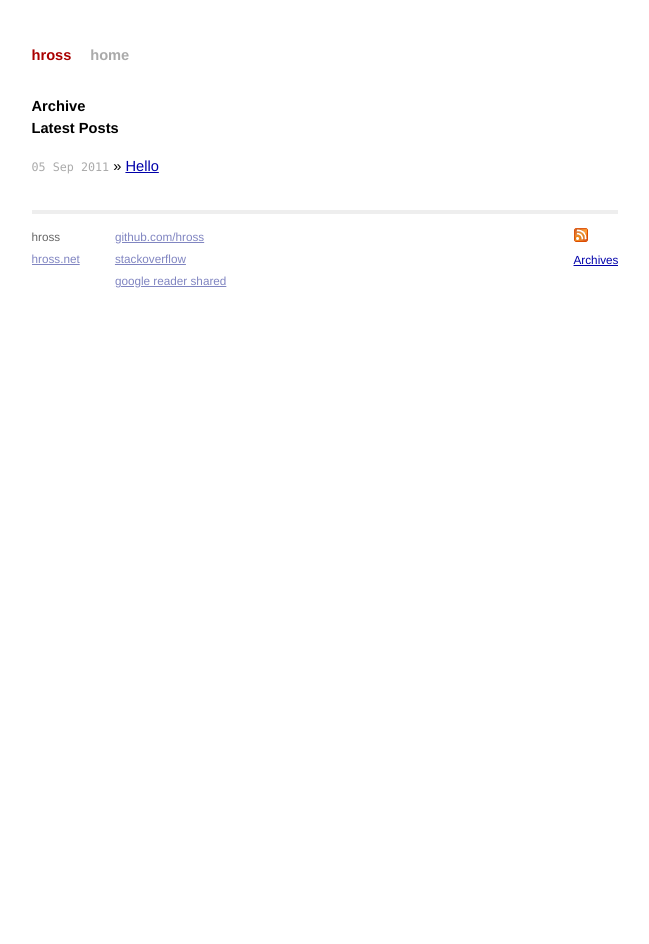
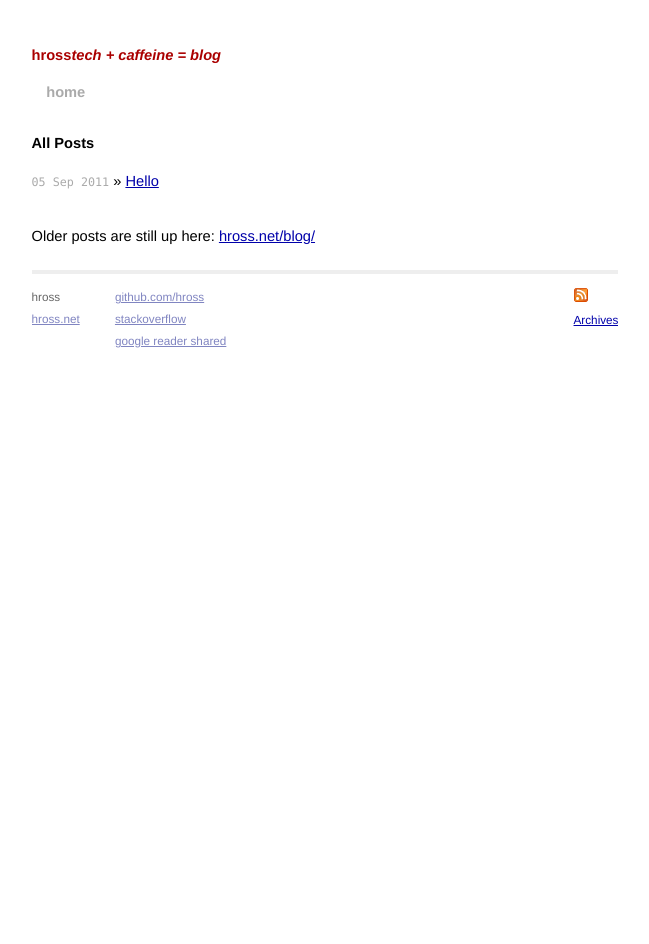
Before and after one commit to hross/hross.github.com, a Jekyll site: the page built from archive.html, in a window 1280 px wide. Shown: the whole page, without its empty margins (315-964 px from the left). Built offline with Jekyll 4.4.1, drawn with Linux system fonts in a browser that asks for light colours; Markdown is read by kramdown in place of the engine named in the settings.

Commit message:
updated title section

```diff
--- a/_layouts/default.html
+++ b/_layouts/default.html
@@ -13,7 +13,7 @@
 
 <div class="site">
   <div class="title">
-    <a href="/">hross</a>
+    <p><a href="/">hross</a><em>tech + caffeine = blog</em></p>
     <a class="extra" href="/">home</a>
   </div>
 
--- a/archive.html
+++ b/archive.html
@@ -3,13 +3,12 @@ layout: default
 title: Archive
 ---
 
-<h2>Archive</h2>
-
 <div id="home">
-  <h1>Latest Posts</h1>
+  <h1>All Posts</h1>
   <ul class="posts">
     {% for post in site.posts %}
       <li><span>{{ post.date | date_to_string }}</span> &raquo; <a href="{{ post.url }}">{{ post.title }}</a></li>
     {% endfor %}
   </ul>
+  <p>Older posts are still up here: <a href="http://hross.net/blog/">hross.net/blog/</a></p>
 </div>
```
